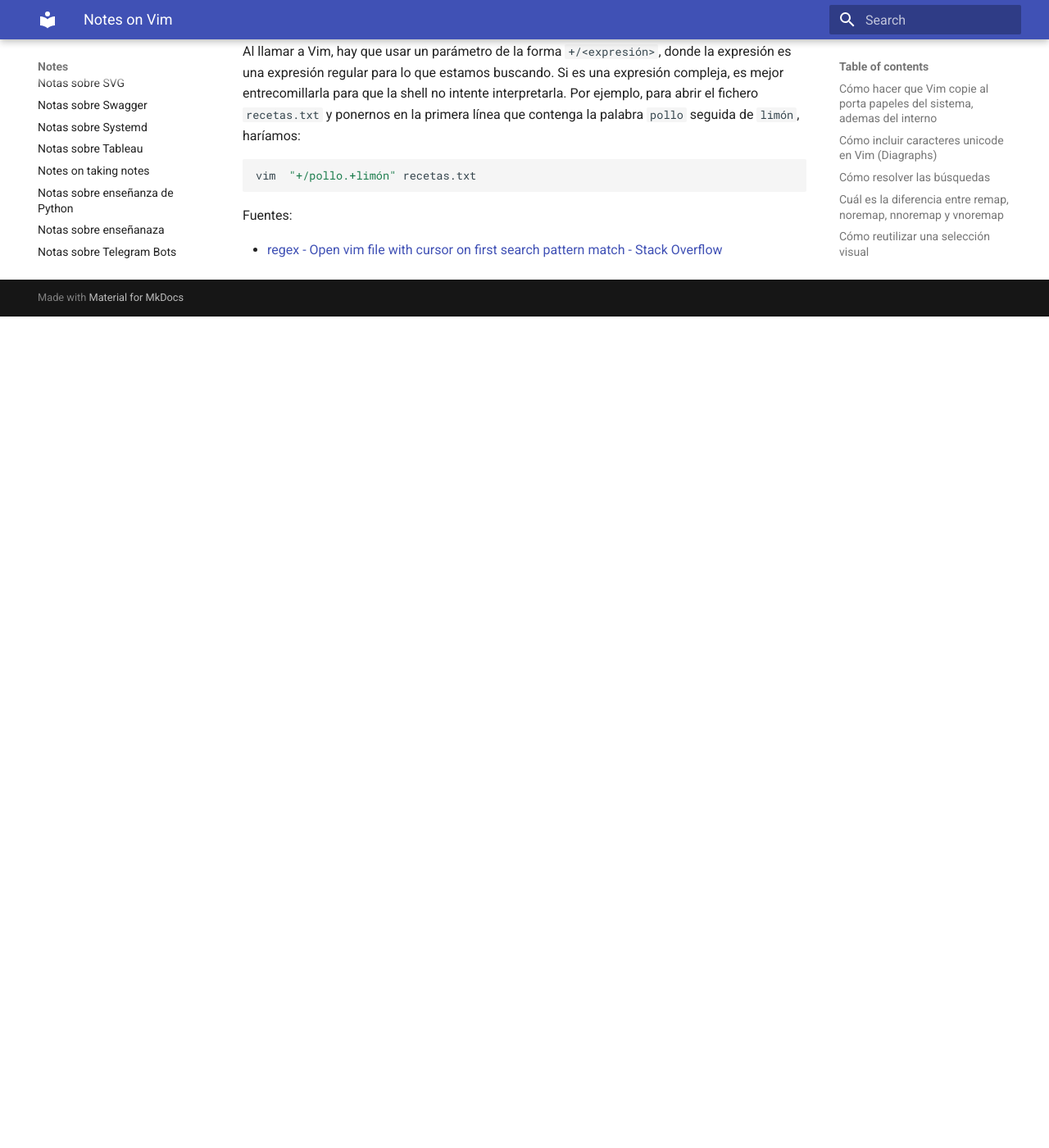
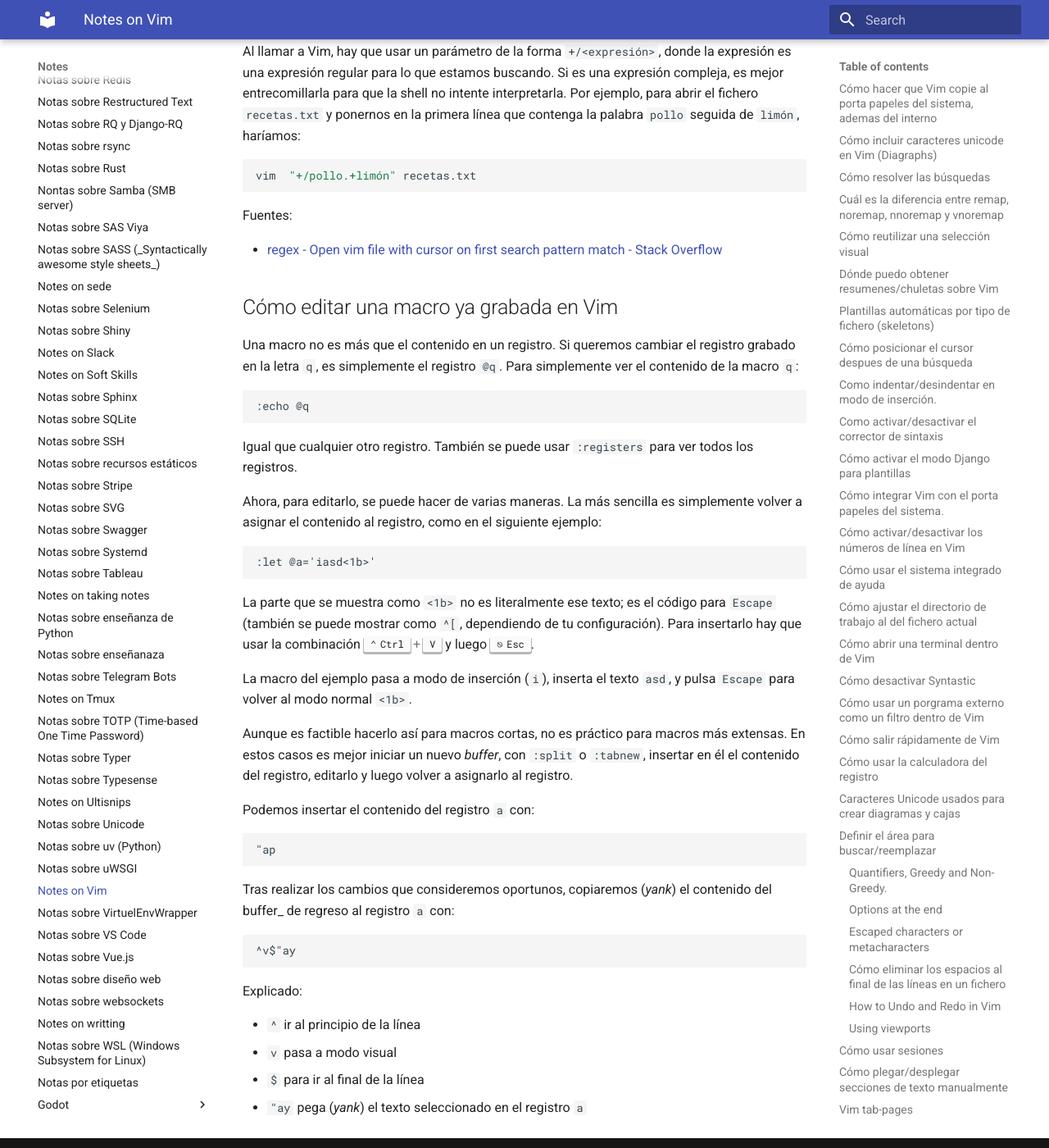
Before and after one commit to euribates/notes, an MkDocs documentation site: the page built from source/notes-on-vim.md, in a window 1280 px wide and 1400 px high, scrolled down 29593 px. Shown: the whole window at 82% size. Built offline with MkDocs 1.6.1 and Material for MkDocs 9.7.7, drawn with Linux system fonts in a browser that asks for light colours; before the commit the page ends 29979 px from its top, so only the background shows below that.

Commit message:
Vim notes

````diff
--- a/source/notes-on-vim.md
+++ b/source/notes-on-vim.md
@@ -1414,3 +1414,57 @@
 Fuentes:
 
 - [regex - Open vim file with cursor on first search pattern match - Stack Overflow](https://stackoverflow.com/questions/39232615/)
+
+## Cómo editar una macro ya grabada en Vim
+
+Una macro no es más que el contenido en un registro. Si queremos cambiar
+el registro grabado en la letra `q`, es simplemente el registro `@q`.
+Para simplemente ver el contenido de la macro `q`:
+
+```
+:echo @q
+```
+
+Igual que cualquier otro registro. También se puede usar `:registers` para ver
+todos los registros.
+
+Ahora, para editarlo, se puede hacer de varias maneras. La más sencilla
+es simplemente volver a asignar el contenido al registro, como en el
+siguiente ejemplo:
+
+```
+:let @a='iasd<1b>'
+```
+
+La parte que se muestra como `<1b>` no es literalmente ese texto; es el
+código para `Escape` (también se puede mostrar como `^[`,
+dependiendo de tu configuración). Para insertarlo hay que usar la
+combinación ++ctrl+v++ y luego ++esc++.
+
+La macro del ejemplo pasa a modo de inserción (`i`), inserta el texto
+`asd`, y pulsa `Escape` para volver al modo normal `<1b>`.
+
+Aunque es factible hacerlo así para macros cortas, no es práctico para
+macros más extensas.  En estos casos es mejor iniciar un nuevo _buffer_,
+con `:split` o `:tabnew`, insertar en él el contenido del
+registro, editarlo y luego volver a asignarlo al registro.
+
+Podemos insertar el contenido del registro `a` con:
+
+```
+"ap
+```
+
+Tras realizar los cambios que consideremos oportunos, copiaremos
+(_yank_) el contenido del buffer_ de regreso al registro `a` con:
+
+```
+^v$"ay
+```
+
+Explicado:
+
+- `^` ir al principio de la línea
+- `v` pasa a modo visual
+- `$` para ir al final de la línea
+- `"ay` pega (_yank_) el texto seleccionado en el registro `a`
````
